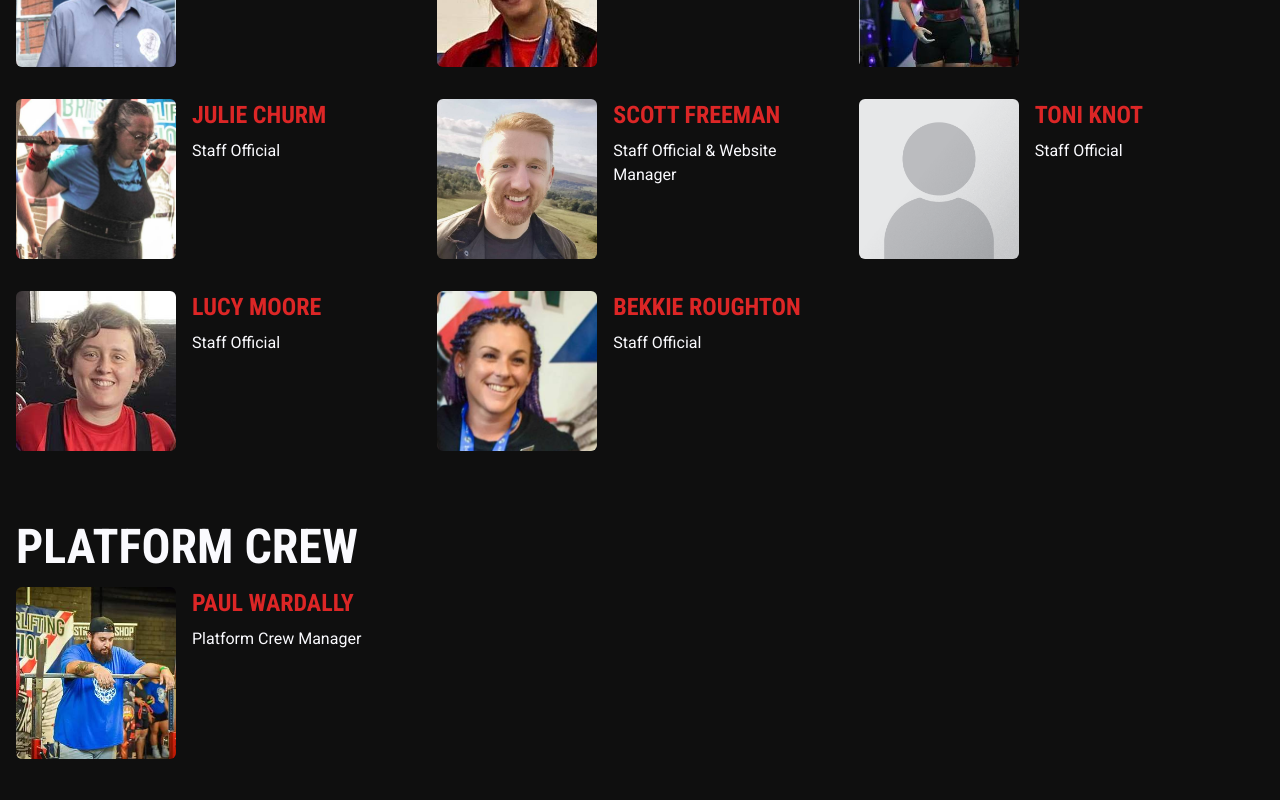
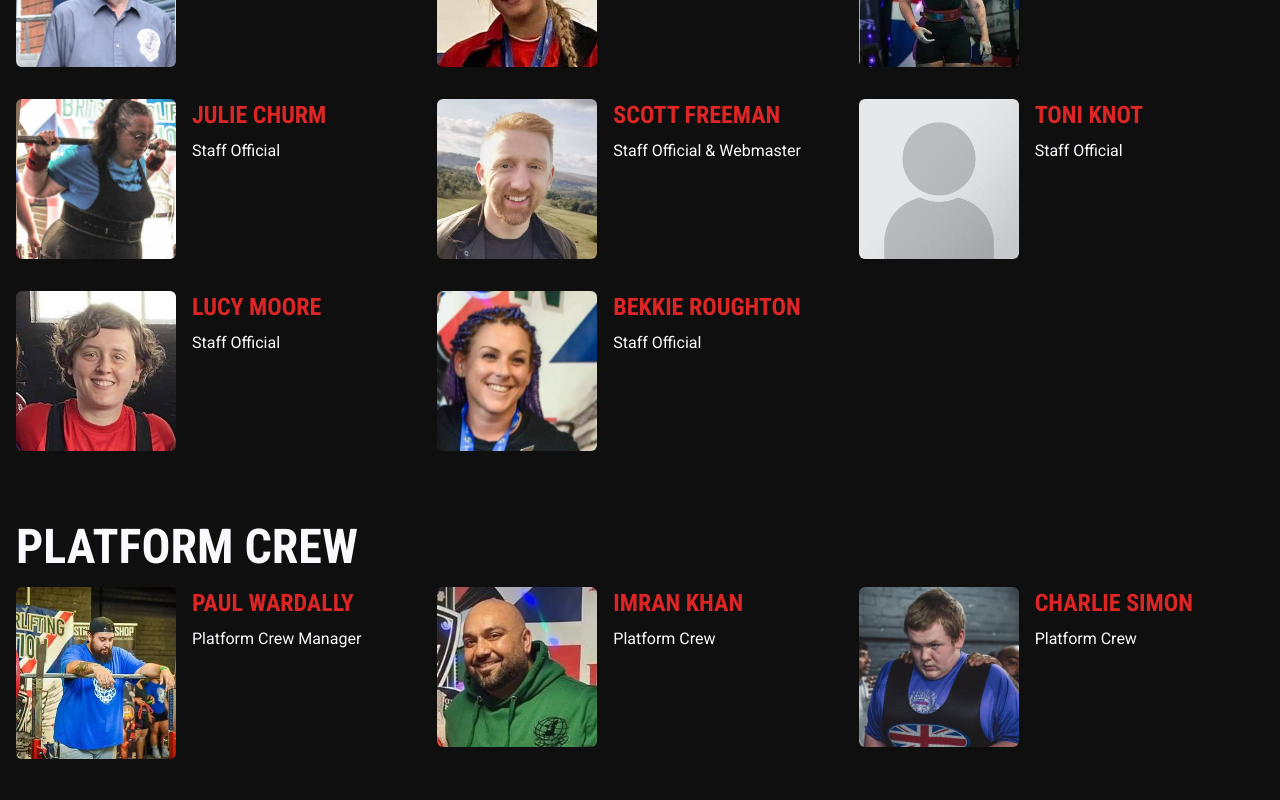
Before and after one commit to iamscottfreeman/bplf.co.uk, a Next.js app: page /meet-the-team in a window 1280 px wide. Shown: the part 3240-4040 px from the top of the page. Built offline with nearby package versions, Linux system fonts and the light colour scheme.

Commit message:
Meet The Team

```diff
--- a/src/pages/meet-the-team/index.tsx
+++ b/src/pages/meet-the-team/index.tsx
@@ -29,6 +29,8 @@ import john from './john.jpg';
 import damian from './damian.jpg';
 import david from './david.jpg';
 import peter from './peter.jpg';
+import charlie from './charlie.jpg';
+import imran from './imran.jpg';
 import placeholder from './placeholder.png';
 
 export default function MeetTheTeam() {
@@ -115,7 +117,7 @@ export default function MeetTheTeam() {
               <Member name='Izzy Cotton' title='Staff Official' image={izzy} />
               <Member name='Jodi Duncan' title='Staff Official' image={jodi} />
               <Member name='Julie Churm' title='Staff Official' image={julie} />
-              <Member name='Scott Freeman' title='Staff Official & Website Manager' image={scott} />
+              <Member name='Scott Freeman' title='Staff Official &amp; Webmaster' image={scott} />
               <Member name='Toni Knot' title='Staff Official' image={placeholder} />
               <Member name='Lucy Moore' title='Staff Official' image={lucy} />
               <Member name='Bekkie Roughton' title='Staff Official' image={bekkie} />
@@ -124,6 +126,8 @@ export default function MeetTheTeam() {
             <h2 className={`${fonts.header.className} uppercase text-5xl mb-4`}>Platform Crew</h2>
             <div className='mb-10 grid grid-cols-1 md:grid-cols-2 xl:grid-cols-3 space-x-4 -ml-4'>
               <Member name='Paul Wardally' title='Platform Crew Manager' image={paul} />
+              <Member name='Imran Khan' title='Platform Crew' image={imran} />
+              <Member name='Charlie Simon' title='Platform Crew' image={charlie} />
             </div>
           </Container>
         </section>
```
Also changed, not shown: src/pages/meet-the-team/charlie.jpg (added), src/pages/meet-the-team/imran.jpg (added).
